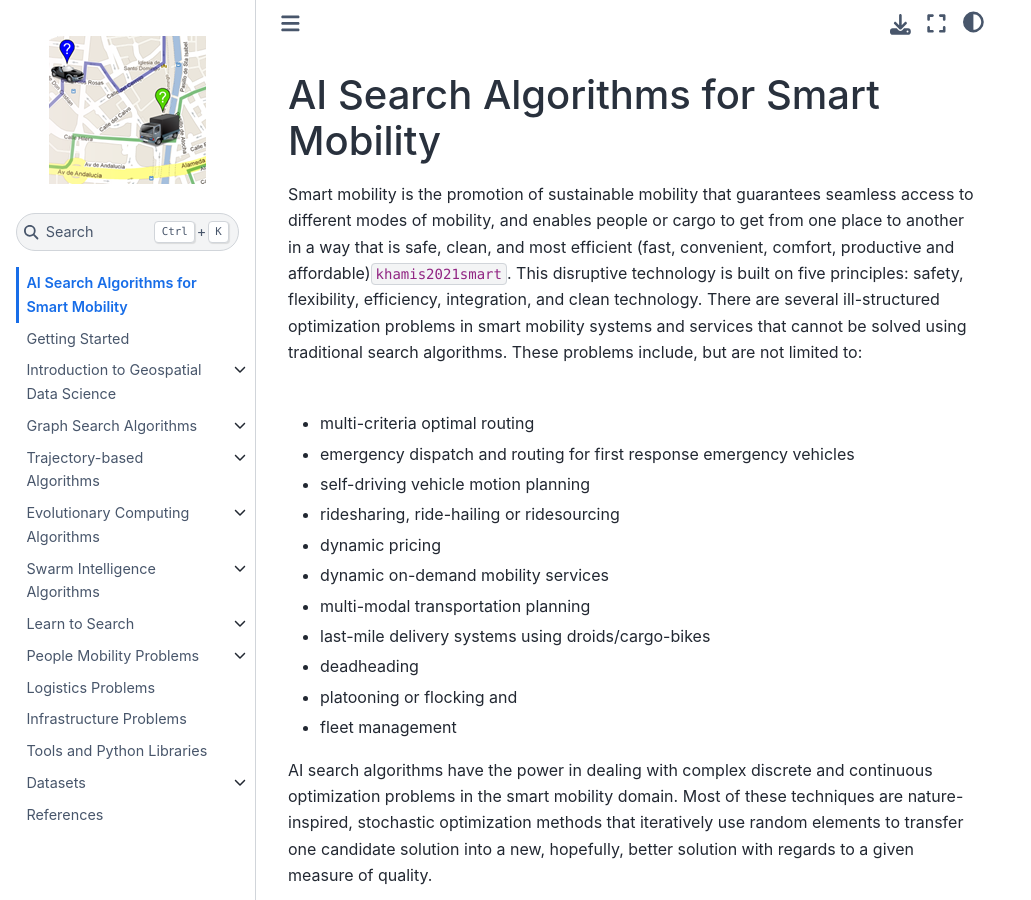
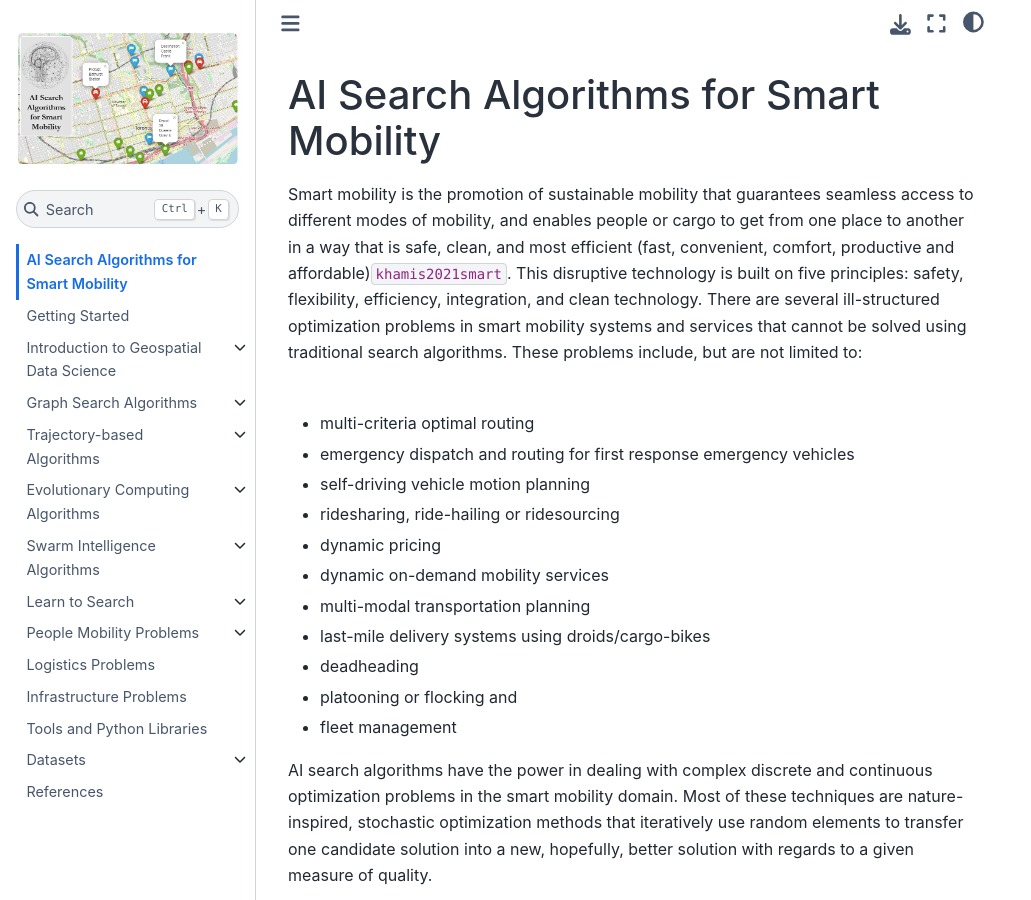
Before and after one commit to SmartMobilityAlgorithms/book, a Jupyter Book: the page built from index.md, in a window 1280 px wide and 900 px high. Shown: the whole window, without its empty margins (0-1031 px from the left). Built offline with Jupyter Book 1.0.4 settings and Sphinx 7.4.7 and the Sphinx Book theme 1.1.4, drawn with Linux system fonts in a browser that asks for light colours; pages that are not in the unit, such as notebooks, are missing from menus; comment, search, counter and statistics services are not loaded; cross-references to code outside the pages are shown as plain code.

Commit message:
change logo

```diff
--- a/_config.yml
+++ b/_config.yml
@@ -1,6 +1,6 @@
 # Book Settings
 title: "AI Search Algorithms for Smart Mobility"
-logo: images/book.png
+logo: images/sm.png
 author: Alaa Khamis and Yinan Wang
 copyright: "2021, Alaa Khamis and Yinan Wang"
 
```
Also changed, not shown: images/sm.png (added).
